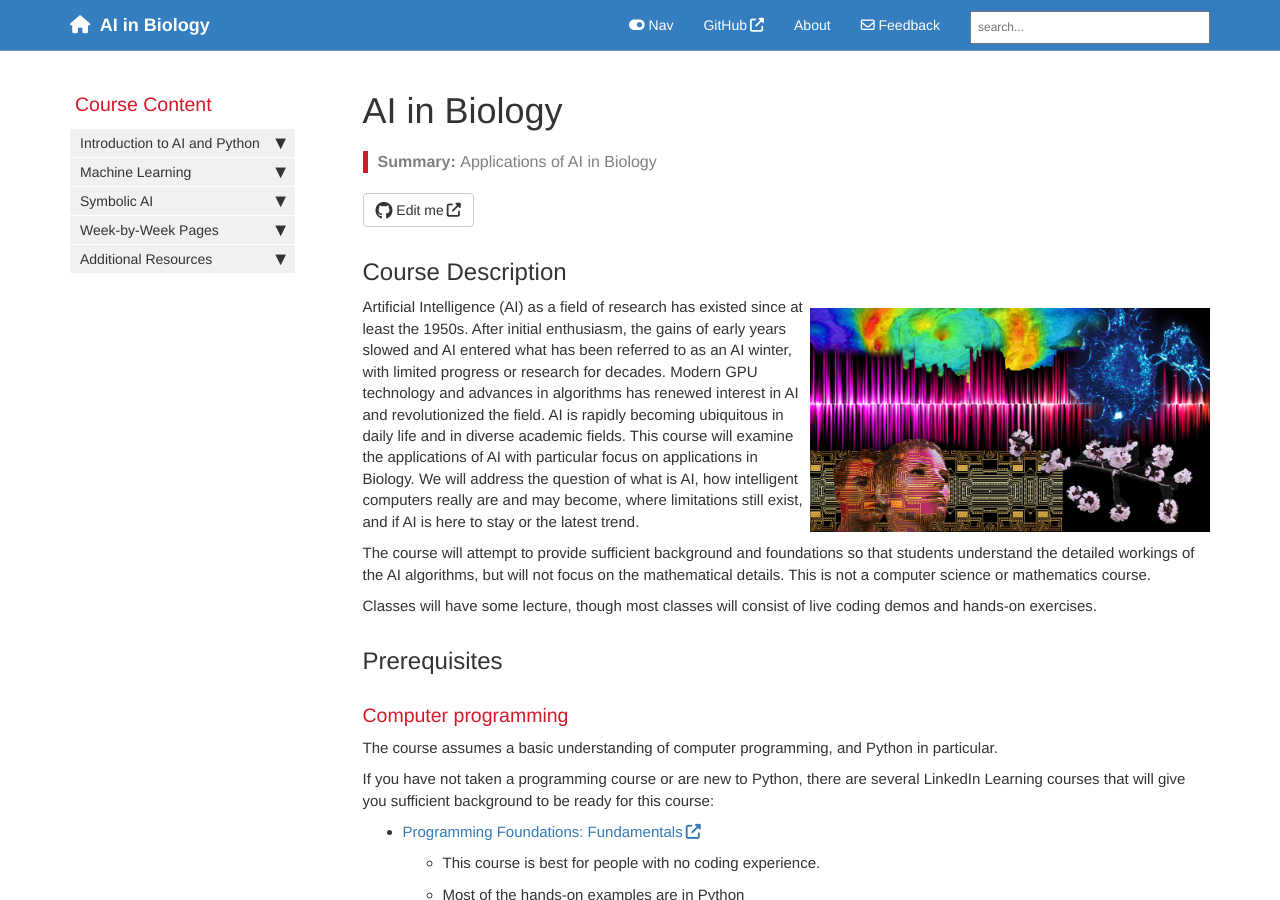
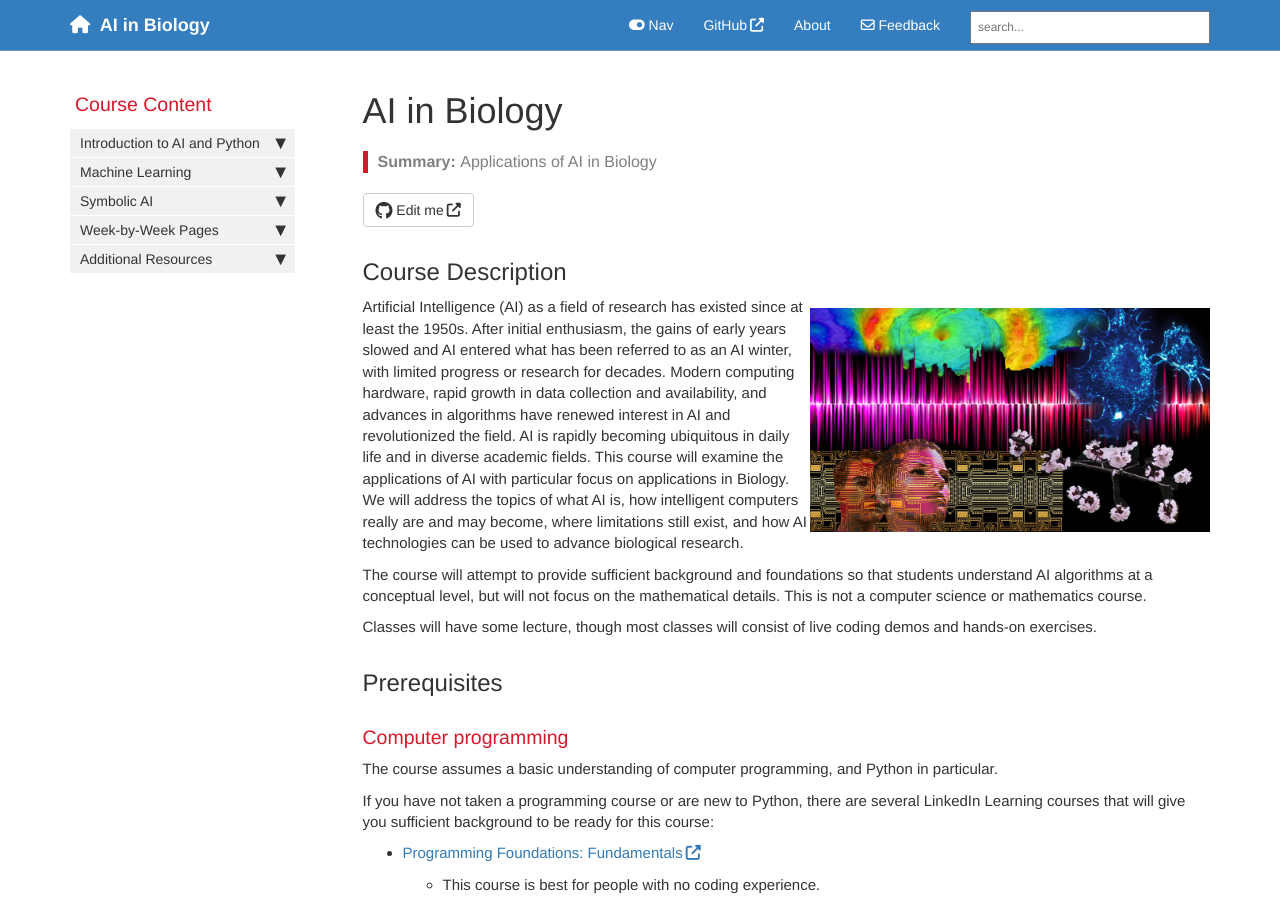
Before and after one commit to AIBiology/aibiology.github.io, a Jekyll site: the page built from index.md, in a window 1280 px wide and 900 px high. Built offline with Jekyll 4.4.1, drawn with Linux system fonts in a browser that asks for light colours; nearby versions of some CDN libraries; comment, search, counter and statistics services are not loaded.

Commit message:
Minor updates to course description.

```diff
--- a/index.md
+++ b/index.md
@@ -12,9 +12,9 @@ toc: false
 
 {% include image.html max-width=400 file='ai_bio_cover.png' alt="Image of futuristic AI and Biological specimens" position="right" %}
 
-Artificial Intelligence (AI) as a field of research has existed since at least the 1950s. After initial enthusiasm, the gains of early years slowed and AI entered what has been referred to as an AI winter, with limited progress or research for decades. Modern GPU technology and advances in algorithms has renewed interest in AI and revolutionized the field. AI is rapidly becoming ubiquitous in daily life and in diverse academic fields. This course will examine the applications of AI with particular focus on applications in Biology. We will address the question of what is AI, how intelligent computers really are and may become, where limitations still exist, and if AI is here to stay or the latest trend.
+Artificial Intelligence (AI) as a field of research has existed since at least the 1950s. After initial enthusiasm, the gains of early years slowed and AI entered what has been referred to as an AI winter, with limited progress or research for decades. Modern computing hardware, rapid growth in data collection and availability, and advances in algorithms have renewed interest in AI and revolutionized the field. AI is rapidly becoming ubiquitous in daily life and in diverse academic fields. This course will examine the applications of AI with particular focus on applications in Biology. We will address the topics of what AI is, how intelligent computers really are and may become, where limitations still exist, and how AI technologies can be used to advance biological research.
 
-The course will attempt to provide sufficient background and foundations so that students understand the detailed workings of the AI algorithms, but will not focus on the mathematical details. This is not a computer science or mathematics course.
+The course will attempt to provide sufficient background and foundations so that students understand AI algorithms at a conceptual level, but will not focus on the mathematical details. This is not a computer science or mathematics course.
 
 Classes will have some lecture, though most classes will consist of live coding demos and hands-on exercises.
 
```
